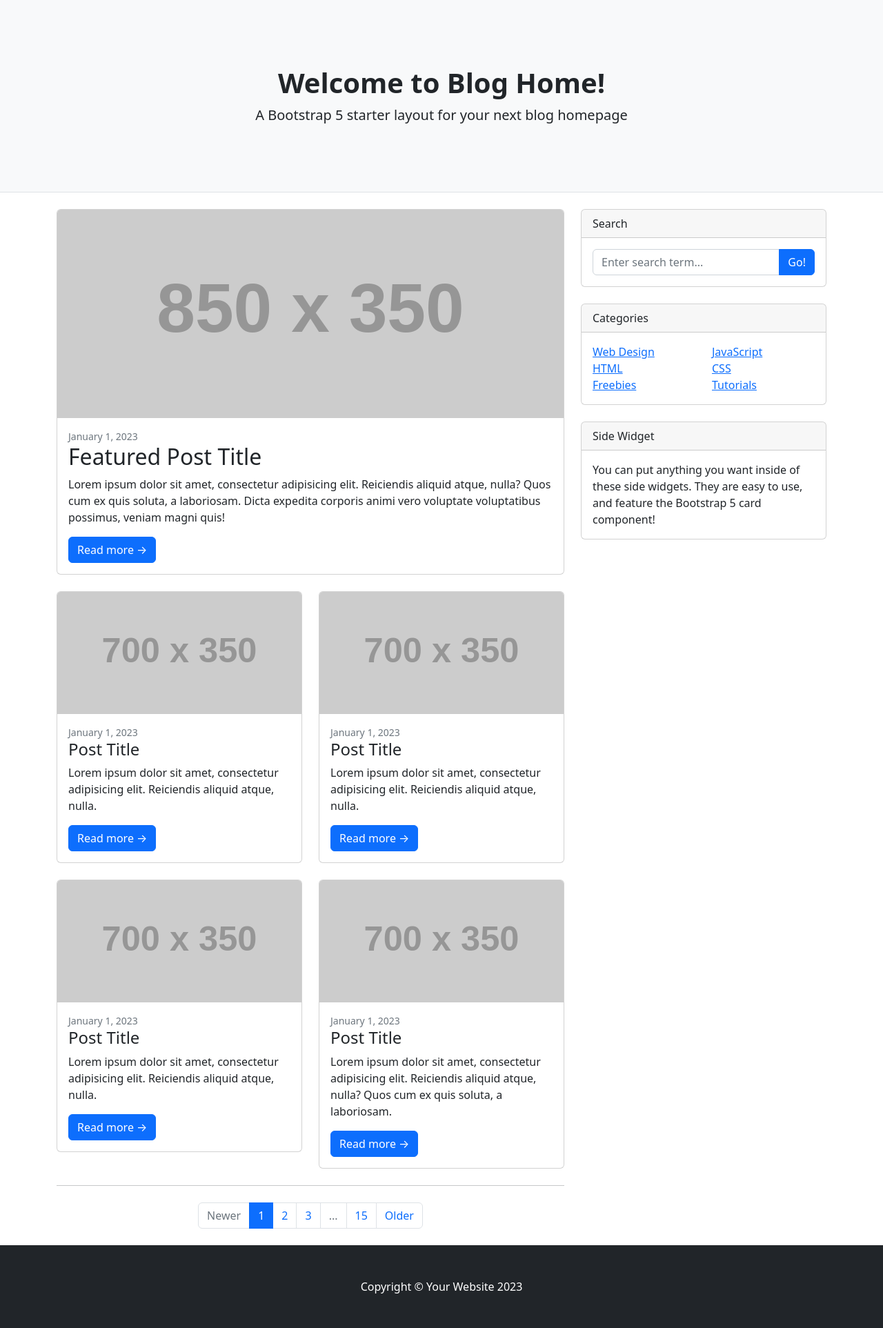
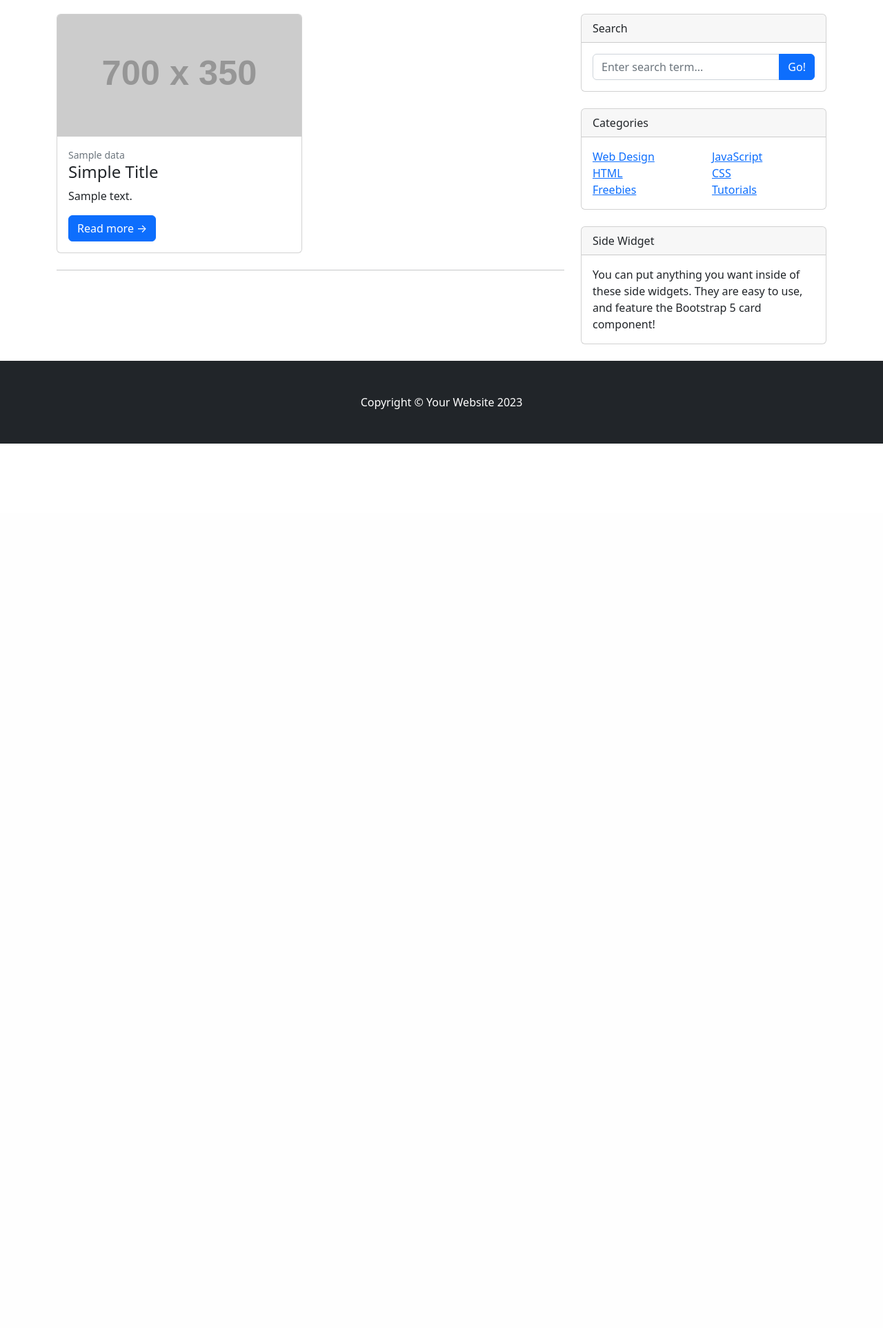
Before and after one commit to Rs021/Flask-Simple-Login, a Flask app: template templates/blog/index.html in a window 1280 px wide. Shown: the part 56-1981 px from the top of the page at 69% size. After the commit the page ends 699 px from the top, so only its background shows below. Run offline with Flask 3, Linux system fonts and the light colour scheme; the template is opened without the code that fills it: most values are stand-ins (such as "Sample title", 1, 10 or a date in 2020); grey boxes labelled with a size stand in for pictures from a placeholder-image service; some libraries are stand-ins or nearby versions.

Commit message:
Try to Implement Blog Post

```diff
--- a/App.py
+++ b/App.py
@@ -2,7 +2,8 @@ from flask import Flask
 from routes.auth import auth_bp
 from routes.home import main_bp
 from flask_login import LoginManager
-from models.db import User, db as user_db
+from models.User import User, db as user_db
+from routes.pages.pages import pages_bp
 from dotenv import load_dotenv
 import os
 
@@ -34,14 +35,14 @@ def create_app():
 
 
     # Registrar o loader de usuário
-
     @login_m.user_loader
     def user_loader(id):
         return User.query.get(int(id))
 
     # Registrar a blueprint
     app.register_blueprint(auth_bp)
+    app.register_blueprint(main_bp)
+    app.register_blueprint(pages_bp)
 
-    app.register_blueprint(main_bp)
-    app.add_url_rule('/', endpoint='index')
+    #app.add_url_rule('/', endpoint='index')
     return app
--- a/models/db.py
+++ b/models/User.py
@@ -1,6 +1,5 @@
-from flask_login import UserMixin
-from flask_sqlalchemy import SQLAlchemy
-db = SQLAlchemy()
+from . import db, UserMixin
+
 
 
 class User(UserMixin, db.Model):
--- /dev/null
+++ b/models/__init__.py
@@ -0,0 +1,3 @@
+from flask_login import UserMixin
+from flask_sqlalchemy import SQLAlchemy
+db = SQLAlchemy()
--- a/routes/auth.py
+++ b/routes/auth.py
@@ -3,7 +3,7 @@ from flask_login import login_user, logout_user
 from werkzeug.security import check_password_hash, generate_password_hash
 from hashlib import sha256
 from routes.home import *
-from models.db import User, db
+from models.User import User, db
 
 auth_bp = Blueprint('auth', __name__, url_prefix='/auth')
 
@@ -50,6 +50,7 @@ def login():
 
 
 @auth_bp.route('/logout')
+@login_required
 def logout():
     logout_user()
     return redirect(url_for('auth.login'))
--- a/static/js/scripts.js
+++ b/static/js/scripts.js
@@ -5,3 +5,5 @@
 */
 // This file is intentionally blank
 // Use this file to add JavaScript to your project
+
+document.getElementById('btn' + document.location.pathname.replace('/','')).classList.add("active")
--- a/templates/blog/index.html
+++ b/templates/blog/index.html
@@ -1,114 +1,105 @@
 <!DOCTYPE html>
 <html lang="pt-br">
 <head>
-        <meta charset="utf-8" />
-        <meta name="viewport" content="width=device-width, initial-scale=1, shrink-to-fit=no" />
-        <meta name="description" content="" />
-        <meta name="author" content="" />
-        <title>{{ blog_title}} </title>
+    <meta charset="utf-8"/>
+    <meta name="viewport" content="width=device-width, initial-scale=1, shrink-to-fit=no"/>
+    <meta name="description" content=""/>
+    <meta name="author" content=""/>
+    <title>{{ blog_title }} </title>
     <!-- Favicon-->
-        <link rel="icon" type="image/x-icon" href="../../static/assets/favicon.ico" />
+    <link rel="icon" type="image/x-icon" href="../../static/assets/favicon.ico"/>
     <!-- Core theme CSS (includes Bootstrap)-->
-        <link href="../../static/css/styles.css" rel="stylesheet" />
+    <link href="../../static/css/styles.css" rel="stylesheet"/>
 </head>
 <body>
 <!-- Responsive navbar-->
 <nav class="navbar navbar-expand-lg navbar-dark bg-dark">
     <div class="container">
-                <a class="navbar-brand" href="#!">{{ blog_name}}</a>
-                <button class="navbar-toggler" type="button" data-bs-toggle="collapse" data-bs-target="#navbarSupportedContent" aria-controls="navbarSupportedContent" aria-expanded="false" aria-label="Toggle navigation"><span class="navbar-toggler-icon"></span></button>
+        <a class="navbar-brand" href="#!">{{ blog_name }}</a>
+        <button class="navbar-toggler" type="button" data-bs-toggle="collapse" data-bs-target="#navbarSupportedContent"
+                aria-controls="navbarSupportedContent" aria-expanded="false" aria-label="Toggle navigation"><span
+                class="navbar-toggler-icon"></span></button>
         <div class="collapse navbar-collapse" id="navbarSupportedContent">
             <ul class="navbar-nav ms-auto mb-2 mb-lg-0">
                 <li class="nav-item"><a class="nav-link" href="#">Home</a></li>
                 <li class="nav-item"><a class="nav-link" href="#!">About</a></li>
                 <li class="nav-item"><a class="nav-link" href="#!">Contact</a></li>
-                        <li class="nav-item"><a class="nav-link active" aria-current="page" href="/auth">Login</a></li>
+
+                {% if current_user.is_authenticated %}
+                    <li class="nav-item"><a class="nav-link active" aria-current="page" href="/settings">{{ current_user.username }}</a></li>
+                {% endif %}
+                {% if not current_user.is_authenticated %}
+                    <li class="nav-item"><a class="nav-link active" aria-current="page" href="{{ url_for('auth.login') }}">Login</a></li>
+                {% endif %}
+
+
+
             </ul>
         </div>
     </div>
 </nav>
 <!-- Page header with logo and tagline-->
-        <header class="py-5 bg-light border-bottom mb-4">
+<!--<header class="py-5 bg-light border-bottom mb-4">
     <div class="container">
         <div class="text-center my-5">
             <h1 class="fw-bolder">Welcome to Blog Home!</h1>
             <p class="lead mb-0">A Bootstrap 5 starter layout for your next blog homepage</p>
         </div>
     </div>
-        </header>
+</header>-->
 <!-- Page content-->
 <div class="container">
-            <div class="row">
+    <div class="row" style="padding-top: 20px">
         <!-- Blog entries-->
         <div class="col-lg-8">
             <!-- Featured blog post-->
+            <!-- Nested row for non-featured blog posts-->
+
+
+            <div class="row">
+                {% for post in posts %}
+                    <div class="col-lg-6">
+                    <!-- Blog post-->
+
                     <div class="card mb-4">
-                        <a href="#!"><img class="card-img-top" src="https://dummyimage.com/850x350/dee2e6/6c757d.jpg" alt="..." /></a>
+                        <a href="#!"><img class="card-img-top" src="https://dummyimage.com/700x350/dee2e6/6c757d.jpg"
+                                          alt="..."/></a>
                         <div class="card-body">
-                            <div class="small text-muted">January 1, 2023</div>
-                            <h2 class="card-title">Featured Post Title</h2>
-                            <p class="card-text">Lorem ipsum dolor sit amet, consectetur adipisicing elit. Reiciendis aliquid atque, nulla? Quos cum ex quis soluta, a laboriosam. Dicta expedita corporis animi vero voluptate voluptatibus possimus, veniam magni quis!</p>
-                            <a class="btn btn-primary" href="#!">Read more →</a>
+                            <div class="small text-muted">{{ post['data'] }}</div>
+                            <h2 class="card-title h4">Simple Title</h2>
+                            <p class="card-text">{{ post['content'] }}</p>
+                            <a class="btn btn-primary" href="{{url_for('pages.pages', id=post['id'])}}">Read more →</a>
                         </div>
                     </div>
-                    <!-- Nested row for non-featured blog posts-->
-                    <div class="row">
-                        <div class="col-lg-6">
-                            <!-- Blog post-->
-                            <div class="card mb-4">
-                                <a href="#!"><img class="card-img-top" src="https://dummyimage.com/700x350/dee2e6/6c757d.jpg" alt="..." /></a>
-                                <div class="card-body">
-                                    <div class="small text-muted">January 1, 2023</div>
-                                    <h2 class="card-title h4">Post Title</h2>
-                                    <p class="card-text">Lorem ipsum dolor sit amet, consectetur adipisicing elit. Reiciendis aliquid atque, nulla.</p>
-                                    <a class="btn btn-primary" href="#!">Read more →</a>
+
+
+
                 </div>
+                {% endfor %}
             </div>
-                            <!-- Blog post-->
-                            <div class="card mb-4">
-                                <a href="#!"><img class="card-img-top" src="https://dummyimage.com/700x350/dee2e6/6c757d.jpg" alt="..." /></a>
-                                <div class="card-body">
-                                    <div class="small text-muted">January 1, 2023</div>
-                                    <h2 class="card-title h4">Post Title</h2>
-                                    <p class="card-text">Lorem ipsum dolor sit amet, consectetur adipisicing elit. Reiciendis aliquid atque, nulla.</p>
-                                    <a class="btn btn-primary" href="#!">Read more →</a>
-                                </div>
-                            </div>
-                        </div>
-                        <div class="col-lg-6">
-                            <!-- Blog post-->
-                            <div class="card mb-4">
-                                <a href="#!"><img class="card-img-top" src="https://dummyimage.com/700x350/dee2e6/6c757d.jpg" alt="..." /></a>
-                                <div class="card-body">
-                                    <div class="small text-muted">January 1, 2023</div>
-                                    <h2 class="card-title h4">Post Title</h2>
-                                    <p class="card-text">Lorem ipsum dolor sit amet, consectetur adipisicing elit. Reiciendis aliquid atque, nulla.</p>
-                                    <a class="btn btn-primary" href="#!">Read more →</a>
-                                </div>
-                            </div>
-                            <!-- Blog post-->
-                            <div class="card mb-4">
-                                <a href="#!"><img class="card-img-top" src="https://dummyimage.com/700x350/dee2e6/6c757d.jpg" alt="..." /></a>
-                                <div class="card-body">
-                                    <div class="small text-muted">January 1, 2023</div>
-                                    <h2 class="card-title h4">Post Title</h2>
-                                    <p class="card-text">Lorem ipsum dolor sit amet, consectetur adipisicing elit. Reiciendis aliquid atque, nulla? Quos cum ex quis soluta, a laboriosam.</p>
-                                    <a class="btn btn-primary" href="#!">Read more →</a>
-                                </div>
-                            </div>
-                        </div>
-                    </div>
+
+
+
+
+
+
             <!-- Pagination-->
             <nav aria-label="Pagination">
-                        <hr class="my-0" />
+                <hr class="my-0"/>
                 <ul class="pagination justify-content-center my-4">
-                            <li class="page-item disabled"><a class="page-link" href="#" tabindex="-1" aria-disabled="true">Newer</a></li>
-                            <li class="page-item active" aria-current="page"><a class="page-link" href="#!">1</a></li>
-                            <li class="page-item"><a class="page-link" href="#!">2</a></li>
-                            <li class="page-item"><a class="page-link" href="#!">3</a></li>
-                            <li class="page-item disabled"><a class="page-link" href="#!">...</a></li>
-                            <li class="page-item"><a class="page-link" href="#!">15</a></li>
-                            <li class="page-item"><a class="page-link" href="#!">Older</a></li>
+
+                    {% if page > 1 %}
+                        <li class="page-item "><a class="page-link" href="{{ url_for('blog.index', id=page-1 ) }}" tabindex="-1" aria-disabled="true">Newer</a></li>
+                    {% endif %}
+
+                    {% for i in range(total_pages) %}
+
+                         <a href="{{ url_for('blog.index', id=i + 1) }}"><button type="button" class="btn btn-outline-secondary" id="btn{{ i+1 }}">{{ i + 1 }}</button></a>
+
+                    {% endfor %}
+                    {% if page < total_pages %}
+                    <li class="page-item"><a class="page-link" href="{{ url_for('blog.index', id=page+1) }}">Older</a></li>
+                    {% endif %}
                 </ul>
             </nav>
         </div>
@@ -119,7 +110,8 @@
                 <div class="card-header">Search</div>
                 <div class="card-body">
                     <div class="input-group">
-                                <input class="form-control" type="text" placeholder="Enter search term..." aria-label="Enter search term..." aria-describedby="button-search" />
+                        <input class="form-control" type="text" placeholder="Enter search term..."
+                               aria-label="Enter search term..." aria-describedby="button-search"/>
                         <button class="btn btn-primary" id="button-search" type="button">Go!</button>
                     </div>
                 </div>
@@ -149,7 +141,9 @@
             <!-- Side widget-->
             <div class="card mb-4">
                 <div class="card-header">Side Widget</div>
-                        <div class="card-body">You can put anything you want inside of these side widgets. They are easy to use, and feature the Bootstrap 5 card component!</div>
+                <div class="card-body">You can put anything you want inside of these side widgets. They are easy to use,
+                    and feature the Bootstrap 5 card component!
+                </div>
             </div>
         </div>
     </div>
```
Also changed, not shown: models/Blog.py (added, +10 -0 lines), routes/home.py (+24 -5 lines), routes/pages/pages.py (added, +11 -0 lines), templates/base.html (deleted, +0 -39 lines), templates/index.html (deleted, +0 -12 lines), templates/pages/index.html (added, +21 -0 lines), templates/pages/page_base.html (added, +121 -0 lines), templates/sidebar.html (deleted, +0 -65 lines), routes/pages/__init__.py (added). Lines whose indentation alone changed are shown as unchanged.
